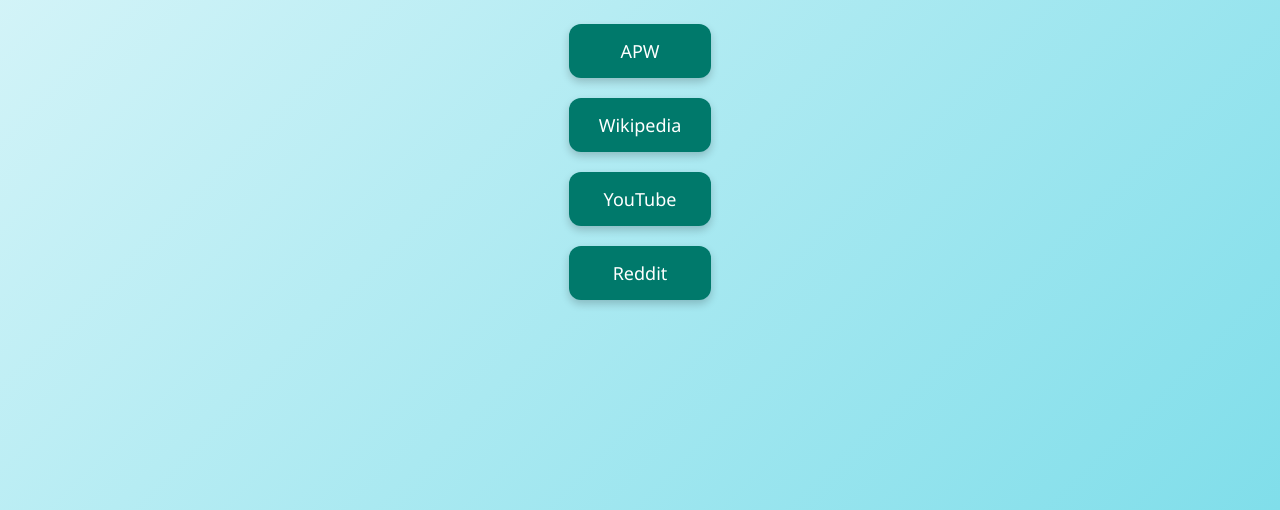
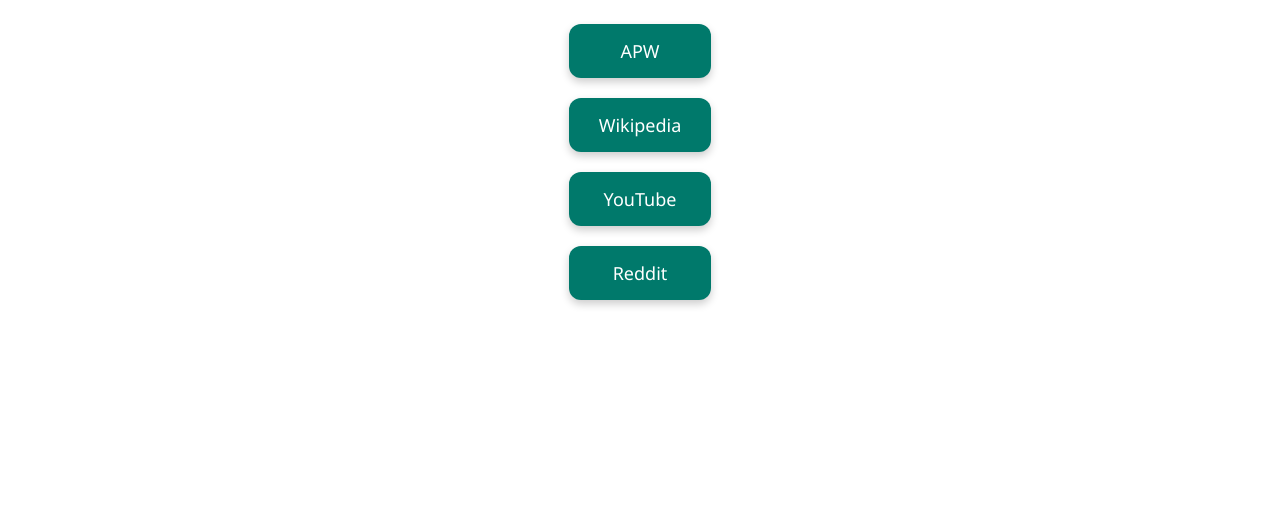
Before and after one commit to Cass-slp/PBL-planning-doc, a plain HTML site: page index.html in a window 1280 px wide. Shown: the part 290-800 px from the top of the page. Drawn offline with Linux system fonts and the light colour scheme.

Commit message:
Update index.html

```diff
--- a/index.html
+++ b/index.html
@@ -7,7 +7,7 @@
   <style>
     body {
       font-family: 'Segoe UI', Tahoma, Geneva, Verdana, sans-serif;
-      background: linear-gradient(135deg, #e0f7fa, #80deea);
+      background:white;
       display: flex;
       flex-direction: column;
       align-items: center;
```
